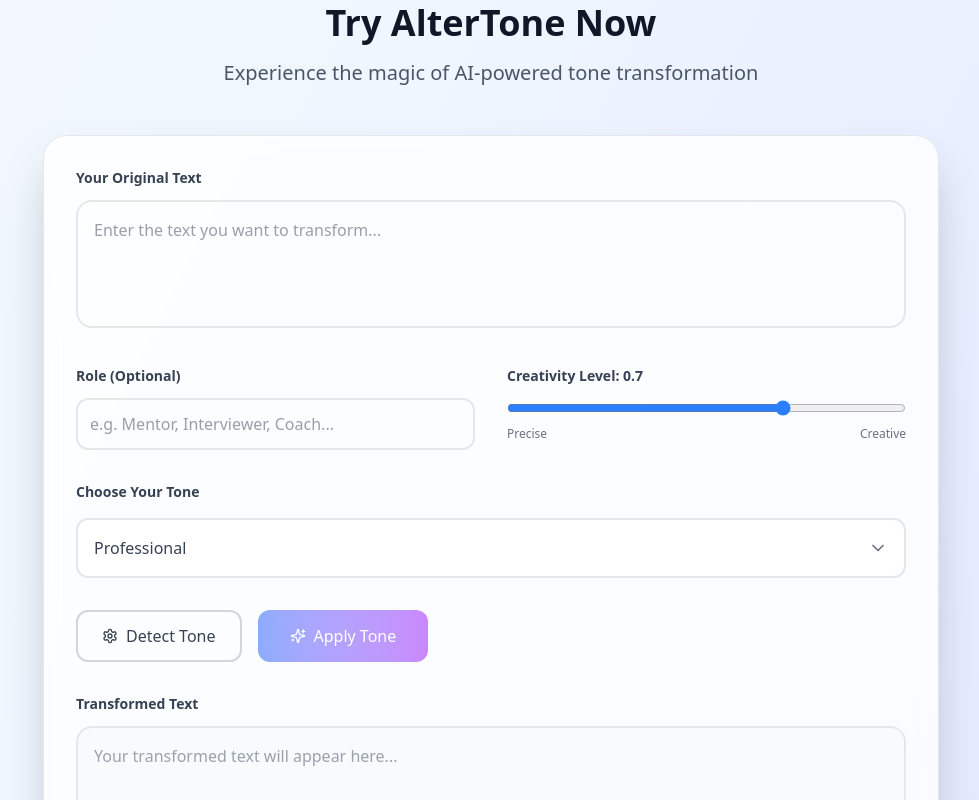
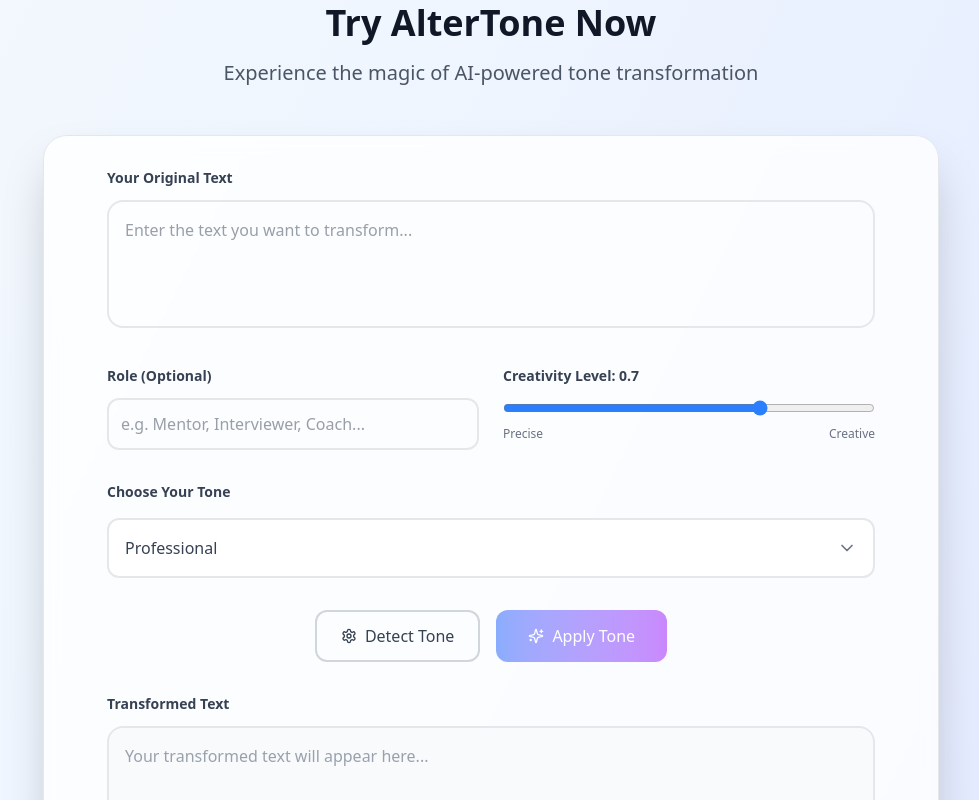
Before and after one commit to eswar-7116/altertone, a Next.js app: page / in a window 1280 px wide. Shown: the part 1320-2120 px from the top of the page, without its empty margins (149-1128 px from the left). Built offline with nearby package versions, Linux system fonts and the light colour scheme.

Commit message:
✨Enhance UI

```diff
--- a/src/components/InteractiveDemo.tsx
+++ b/src/components/InteractiveDemo.tsx
@@ -79,9 +79,10 @@ export default function InteractiveDemo() {
           <p className="text-xl text-gray-600">Experience the magic of AI-powered tone transformation</p>
         </div>
 
-        <div className="bg-white/80 backdrop-blur-sm rounded-3xl shadow-2xl border border-gray-200 p-8">
+        <div
+          className="bg-white/80 backdrop-blur-sm rounded-3xl shadow-2xl border border-gray-200 p-6 sm:p-8 flex flex-col items-center justify-center">
           {/* Input */}
-          <div className="mb-8">
+          <div className="w-full max-w-3xl mb-8">
             <label className="block text-sm font-semibold text-gray-700 mb-3">Your Original Text</label>
             <div className="relative">
           <textarea
@@ -94,9 +95,9 @@ export default function InteractiveDemo() {
           </div>
 
           {/* Controls */}
-          <div className="grid grid-cols-1 lg:grid-cols-2 gap-8 mb-8">
+          <div className="w-full max-w-3xl grid grid-cols-1 md:grid-cols-2 gap-6 mb-8">
             {/* Role input */}
-            <div>
+            <div className="w-full">
               <label className="block text-sm font-semibold text-gray-700 mb-3">Role (Optional)</label>
               <input
                 type="text"
@@ -108,7 +109,7 @@ export default function InteractiveDemo() {
             </div>
 
             {/* Temperature */}
-            <div>
+            <div className="w-full">
               <label className="block text-sm font-semibold text-gray-700 mb-3">
                 Creativity Level: {temperature}
               </label>
@@ -129,7 +130,7 @@ export default function InteractiveDemo() {
           </div>
 
           {/* Tone Selection */}
-          <div className="mb-8">
+          <div className="w-full max-w-3xl mb-8">
             <label className="block text-sm font-semibold text-gray-700 mb-4">Choose Your Tone</label>
             <div className="relative">
               <button
@@ -161,10 +162,10 @@ export default function InteractiveDemo() {
           </div>
 
           {/* Actions */}
-          <div className="flex flex-wrap gap-4 mb-8">
+          <div className="w-full max-w-3xl flex flex-col sm:flex-row gap-4 mb-8 justify-center">
             <button
               onClick={handleDetectTone}
-              className="flex items-center gap-2 px-6 py-3 cursor-pointer border-2 border-gray-300 text-gray-700 rounded-xl hover:scale-105 hover:border-blue-500 hover:text-blue-600 transition-all duration-200"
+              className="flex items-center justify-center gap-2 px-6 py-3 cursor-pointer border-2 border-gray-300 text-gray-700 rounded-xl hover:scale-105 hover:border-blue-500 hover:text-blue-600 transition-all duration-200 min-w-[160px]"
             >
               <Settings className="w-4 h-4"/>
               Detect Tone
@@ -173,7 +174,7 @@ export default function InteractiveDemo() {
             <button
               onClick={handleApplyTone}
               disabled={!inputText.trim() || isProcessing}
-              className="flex items-center gap-2 px-8 py-3 cursor-pointer bg-gradient-to-r from-blue-600 to-purple-600 text-white rounded-xl hover:scale-105 hover:from-blue-700 hover:to-purple-700 transition-all duration-200 disabled:opacity-50 disabled:cursor-not-allowed"
+              className="flex items-center justify-center gap-2 px-8 py-3 cursor-pointer bg-gradient-to-r from-blue-600 to-purple-600 text-white rounded-xl hover:scale-105 hover:from-blue-700 hover:to-purple-700 transition-all duration-200 disabled:opacity-50 disabled:cursor-not-allowed min-w-[160px]"
             >
               <Sparkles className="w-4 h-4"/>
               {isProcessing ? 'Transforming...' : 'Apply Tone'}
@@ -181,7 +182,7 @@ export default function InteractiveDemo() {
           </div>
 
           {/* Output */}
-          <div>
+          <div className="w-full max-w-3xl">
             <label className="block text-sm font-semibold text-gray-700 mb-3">Transformed Text</label>
             <div className="relative">
               <div
```
Lines whose indentation alone changed are shown as unchanged.
